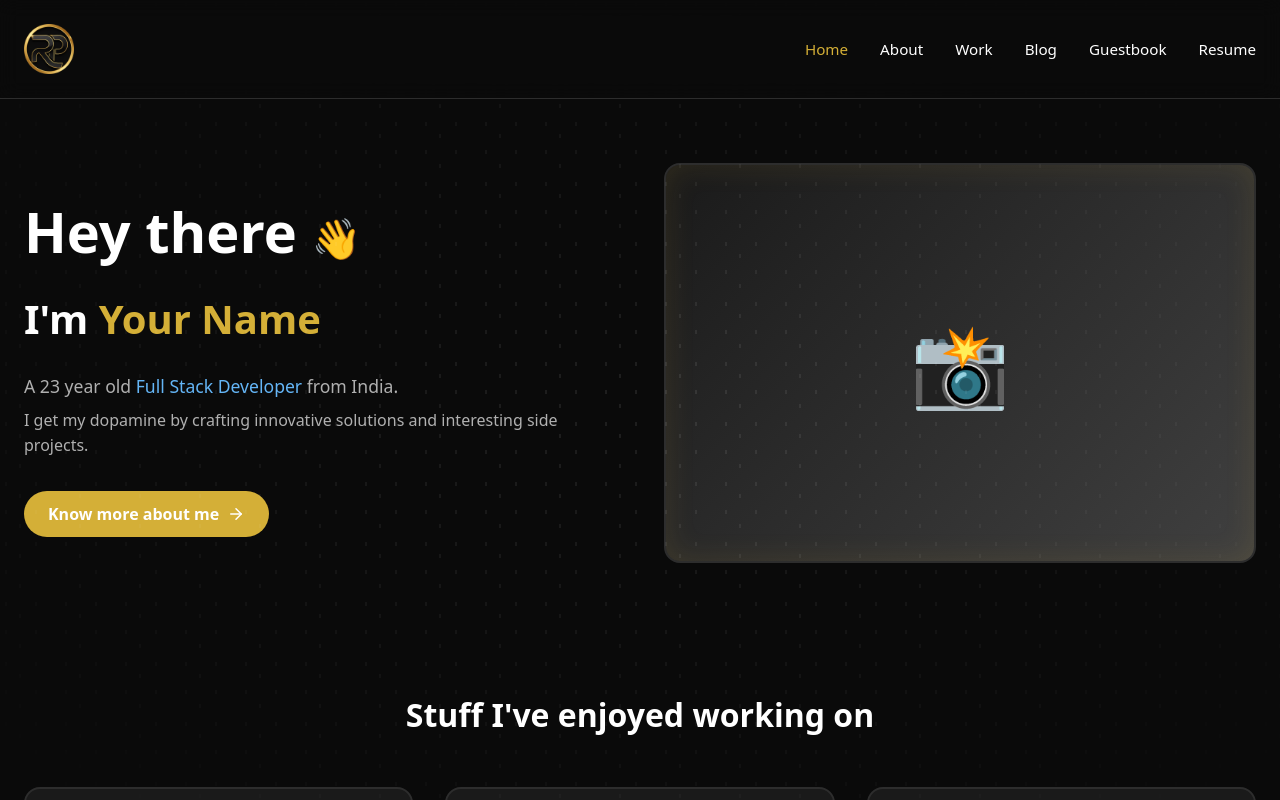
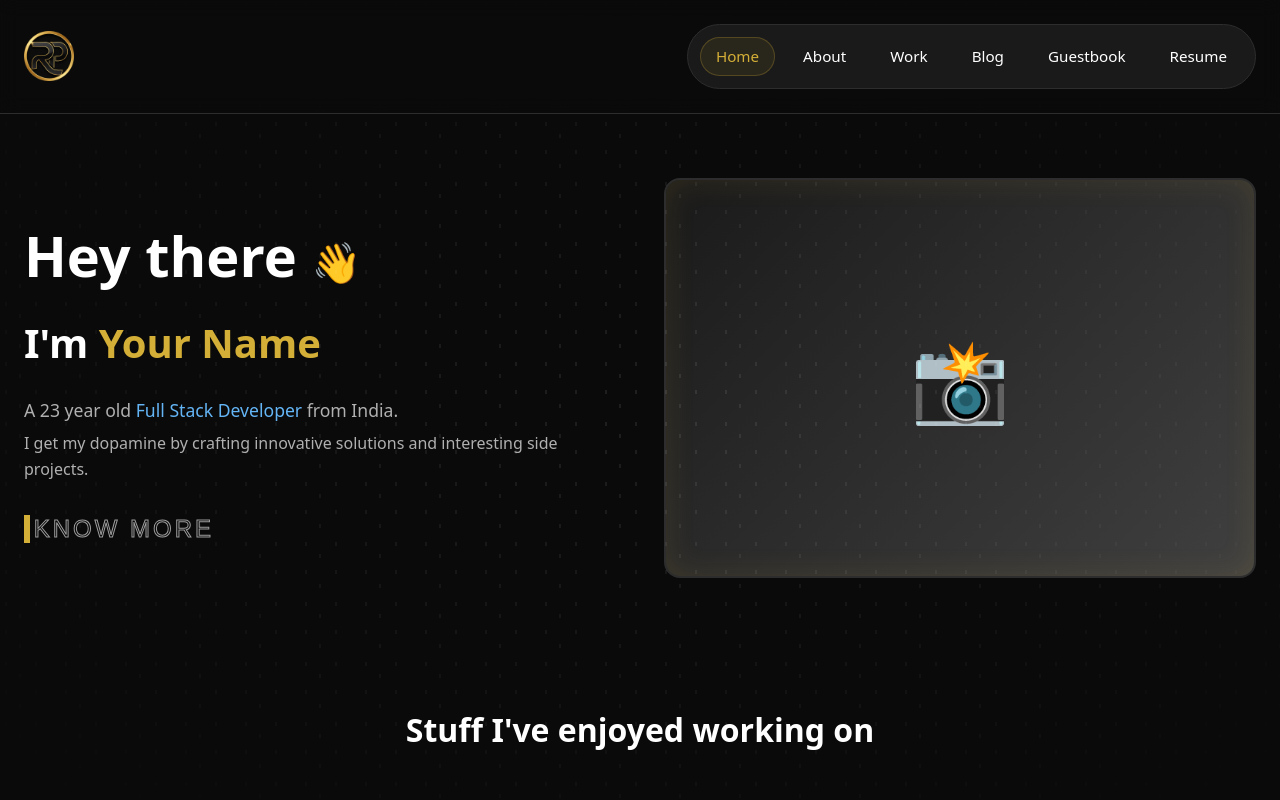
Before and after one commit to Ronit-Pai/Ronit, a React (Vite) app: page / in a window 1280 px wide. Built offline with nearby package versions, Linux system fonts and the light colour scheme.

Commit message:
nav bar , profile card and ui changes

```diff
--- /dev/null
+++ b/src/components/AnimatedButton.jsx
@@ -0,0 +1,35 @@
+import styles from './AnimatedButton.module.css';
+
+export function AnimatedButton({
+  text = 'Button',
+  animationColor = '#37FF8B',
+  textStrokeColor = 'rgba(255,255,255,0.6)',
+  fontSize = '2em',
+  onClick,
+  type = 'button',
+  className = '',
+  disabled = false,
+  ...props
+}) {
+  const buttonStyle = {
+    '--animation-color': animationColor,
+    '--text-stroke-color': textStrokeColor,
+    '--fs-size': fontSize,
+  };
+
+  return (
+    <button
+      className={`${styles.button} ${className}`}
+      type={type}
+      onClick={onClick}
+      disabled={disabled}
+      style={buttonStyle}
+      {...props}
+    >
+      <span className={styles['actual-text']}>&nbsp;{text}&nbsp;</span>
+      <span aria-hidden className={styles['hover-text']}>
+        &nbsp;{text}&nbsp;
+      </span>
+    </button>
+  );
+}
--- /dev/null
+++ b/src/components/AnimatedButton.module.css
@@ -0,0 +1,61 @@
+/* reset */
+.button {
+  background: transparent;
+  padding: 0;
+  border: none;
+  cursor: pointer;
+  display: inline-block;
+  position: relative;
+}
+
+/* button styling */
+.button {
+  --border-right: 6px;
+  --text-stroke-color: rgba(255, 255, 255, 0.6);
+  --animation-color: #37ff8b;
+  --fs-size: 2em;
+
+  letter-spacing: 3px;
+  font-size: var(--fs-size);
+  font-family: Arial, sans-serif;
+  text-transform: uppercase;
+
+  color: transparent;
+  -webkit-text-stroke: 1px var(--text-stroke-color);
+}
+
+/* actual visible text */
+.actual-text {
+  display: inline-block;
+  white-space: nowrap;
+}
+
+/* hover reveal text */
+.hover-text {
+  position: absolute;
+  top: 0;
+  left: 0;
+
+  white-space: nowrap;
+  overflow: hidden;
+  width: 0%;
+
+  color: var(--animation-color);
+  border-right: var(--border-right) solid var(--animation-color);
+  -webkit-text-stroke: 1px var(--animation-color);
+
+  transition: width 0.5s ease;
+  pointer-events: none;
+}
+
+/* hover animation */
+.button:hover .hover-text {
+  width: 100%;
+  filter: drop-shadow(0 0 20px var(--animation-color));
+}
+
+/* disabled */
+.button:disabled {
+  opacity: 0.5;
+  cursor: not-allowed;
+}
--- a/src/components/Header.jsx
+++ b/src/components/Header.jsx
@@ -1,9 +1,36 @@
-import React, { useState } from 'react';
+import React, { useState, useRef, useEffect } from 'react';
 import { NAV_ITEMS } from '../constants/data';
 import { THEME } from '../constants/theme';
 
 export function Header() {
   const [activeSection, setActiveSection] = useState('home');
+  const [indicatorStyle, setIndicatorStyle] = useState({});
+  const navRefs = useRef({});
+  const containerRef = useRef(null);
+
+  useEffect(() => {
+    updateIndicator();
+  }, [activeSection]);
+
+  useEffect(() => {
+    window.addEventListener('resize', updateIndicator);
+    return () => window.removeEventListener('resize', updateIndicator);
+  }, []);
+
+  const updateIndicator = () => {
+    const activeRef = navRefs.current[activeSection];
+    if (activeRef && containerRef.current) {
+      const { offsetLeft, offsetWidth } = activeRef;
+      setIndicatorStyle({
+        left: `${offsetLeft}px`,
+        width: `${offsetWidth}px`,
+      });
+    }
+  };
+
+  const handleNavClick = (item) => {
+    setActiveSection(item.toLowerCase());
+  };
 
   return (
     <header
@@ -50,37 +77,90 @@ export function Header() {
           />
         </div>
 
-        <nav style={{ display: 'flex', gap: '2rem', alignItems: 'center' }}>
-          <div style={{ display: 'flex', gap: '2rem' }}>
-            {NAV_ITEMS.map((item) => (
+        <nav style={{ display: 'flex', alignItems: 'center' }}>
+          <style>{`
+            @keyframes slideIn {
+              from {
+                opacity: 0;
+                transform: translateY(-10px);
+              }
+              to {
+                opacity: 1;
+                transform: translateY(0);
+              }
+            }
+          `}</style>
+
+          <div
+            ref={containerRef}
+            style={{
+              display: 'flex',
+              gap: '0.75rem',
+              padding: '0.75rem',
+              backgroundColor: THEME.surface,
+              borderRadius: '9999px',
+              border: `1px solid ${THEME.border}`,
+              position: 'relative',
+              animation: 'slideIn 0.5s ease-out',
+            }}
+          >
+            {/* Animated background pill indicator */}
+            <div
+              style={{
+                position: 'absolute',
+                height: 'calc(100% - 1.5rem)',
+                backgroundColor: `${THEME.accent}15`,
+                border: `1px solid ${THEME.accent}40`,
+                borderRadius: '9999px',
+                transition: 'all 0.4s cubic-bezier(0.4, 0, 0.2, 1)',
+                left: indicatorStyle.left,
+                width: indicatorStyle.width,
+                top: '0.75rem',
+              }}
+            />
+
+            {/* Navigation items */}
+            {NAV_ITEMS.map((item) => {
+              const itemKey = item.toLowerCase();
+              const isActive = itemKey === activeSection;
+
+              return (
                 <a
                   key={item}
-                href={`#${item.toLowerCase()}`}
-                onClick={() => setActiveSection(item.toLowerCase())}
+                  ref={(el) => (navRefs.current[itemKey] = el)}
+                  href={`#${itemKey}`}
+                  onClick={(e) => {
+                    e.preventDefault();
+                    handleNavClick(item);
+                  }}
                   style={{
-                  color:
-                    item.toLowerCase() === activeSection
-                      ? THEME.accent
-                      : THEME.text,
+                    color: isActive ? THEME.accent : THEME.text,
                     textDecoration: 'none',
                     fontSize: '0.95rem',
                     cursor: 'pointer',
-                  transition: 'color 0.3s',
+                    padding: '0.5rem 1rem',
+                    borderRadius: '9999px',
+                    transition: 'all 0.3s ease',
+                    position: 'relative',
+                    zIndex: 10,
+                    fontWeight: isActive ? '500' : '400',
+                    whiteSpace: 'nowrap',
                   }}
                   onMouseEnter={(e) => {
-                  if (item.toLowerCase() !== activeSection) {
+                    if (!isActive) {
                       e.target.style.color = THEME.blue;
                     }
                   }}
                   onMouseLeave={(e) => {
-                  if (item.toLowerCase() !== activeSection) {
+                    if (!isActive) {
                       e.target.style.color = THEME.text;
                     }
                   }}
                 >
                   {item}
                 </a>
-            ))}
+              );
+            })}
           </div>
         </nav>
       </div>
--- a/src/components/Hero.jsx
+++ b/src/components/Hero.jsx
@@ -1,6 +1,8 @@
 import React from 'react';
 import { ArrowRight } from 'lucide-react';
 import { THEME } from '../constants/theme';
+import { AnimatedButton } from './AnimatedButton';
+import { TiltedCard } from './TiltedCard';
 
 export function Hero() {
   return (
@@ -48,37 +50,27 @@ export function Hero() {
           >
             I get my dopamine by crafting innovative solutions and interesting side projects.
           </p>
-          <button
-            style={{
-              background: THEME.accent,
-              color: '#ffffff',
-              padding: '0.75rem 1.5rem',
-              borderRadius: '2rem',
-              border: 'none',
-              cursor: 'pointer',
-              fontSize: '1rem',
-              fontWeight: '600',
-              display: 'flex',
-              alignItems: 'center',
-              gap: '0.5rem',
-              transition: 'all 0.3s',
-            }}
-            onMouseEnter={(e) => {
-              e.currentTarget.style.transform = 'translateY(-2px)';
-              e.currentTarget.style.boxShadow = `0 10px 20px ${THEME.accent}40`;
-            }}
-            onMouseLeave={(e) => {
-              e.currentTarget.style.transform = 'translateY(0)';
-              e.currentTarget.style.boxShadow = 'none';
-            }}
-          >
-            Know more about me <ArrowRight size={18} />
-          </button>
+          <div style={{ marginTop: '1rem' }}>
+            <AnimatedButton
+              text="Know More"
+              animationColor={THEME.accent}
+              textStrokeColor="rgba(255,255,255,0.6)"
+              fontSize="1.5em"
+              onClick={() => console.log('Clicked!')}
+            />
+          </div>
         </div>
         <div
           style={{
             width: '100%',
             height: '400px',
+          }}
+        >
+          <TiltedCard scale={1.08}>
+            <div
+              style={{
+                width: '100%',
+                height: '100%',
                 background: `linear-gradient(135deg, ${THEME.surface}, ${THEME.borderLight})`,
                 borderRadius: '1rem',
                 display: 'flex',
@@ -92,6 +84,8 @@ export function Hero() {
             >
               📸
             </div>
+          </TiltedCard>
+        </div>
       </div>
     </section>
   );
--- /dev/null
+++ b/src/components/TiltedCard.jsx
@@ -0,0 +1,65 @@
+import React, { useState, useRef } from 'react';
+import styles from './TiltedCard.module.css';
+
+export function TiltedCard({
+  children,
+  scale = 1.05,
+  className = '',
+  ...props
+}) {
+  const [rotateX, setRotateX] = useState(0);
+  const [rotateY, setRotateY] = useState(0);
+  const cardRef = useRef(null);
+  const [isTouchDevice, setIsTouchDevice] = useState(false);
+
+  const handleMouseMove = (e) => {
+    if (isTouchDevice) return;
+
+    const card = cardRef.current;
+    if (!card) return;
+
+    const rect = card.getBoundingClientRect();
+    const centerX = rect.left + rect.width / 2;
+    const centerY = rect.top + rect.height / 2;
+
+    const mouseX = e.clientX - centerX;
+    const mouseY = e.clientY - centerY;
+
+    const rotateXValue = (mouseY / rect.height) * 15;
+    const rotateYValue = (mouseX / rect.width) * -15;
+
+    setRotateX(rotateXValue);
+    setRotateY(rotateYValue);
+  };
+
+  const handleMouseLeave = () => {
+    setRotateX(0);
+    setRotateY(0);
+  };
+
+  const handleTouchStart = () => {
+    setIsTouchDevice(true);
+  };
+
+  return (
+    <div
+      className={`${styles['tilt-container']} ${className}`}
+      onTouchStart={handleTouchStart}
+      {...props}
+    >
+      <div
+        ref={cardRef}
+        className={styles['tilted-card']}
+        onMouseMove={handleMouseMove}
+        onMouseLeave={handleMouseLeave}
+        style={{
+          transform: `perspective(1000px) rotateX(${rotateX}deg) rotateY(${rotateY}deg) scale(${
+            rotateX === 0 && rotateY === 0 ? 1 : scale
+          })`,
+        }}
+      >
+        <div className={styles['card-content']}>{children}</div>
+      </div>
+    </div>
+  );
+}
--- /dev/null
+++ b/src/components/TiltedCard.module.css
@@ -0,0 +1,27 @@
+/* Tilted Card Container */
+.tilt-container {
+  display: inline-block;
+  width: 100%;
+  height: 100%;
+}
+
+/* Main Card */
+.tilted-card {
+  width: 100%;
+  height: 100%;
+  transition: transform 0.1s ease-out;
+  transform-style: preserve-3d;
+}
+
+.card-content {
+  width: 100%;
+  height: 100%;
+  backface-visibility: hidden;
+}
+
+/* Responsive adjustments for mobile */
+@media (max-width: 768px) {
+  .tilted-card {
+    transform: perspective(800px) rotateX(0deg) rotateY(0deg) !important;
+  }
+}
```
Lines whose indentation alone changed are shown as unchanged.
